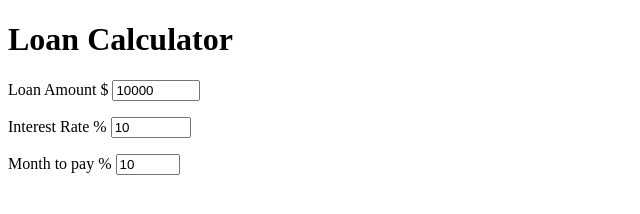
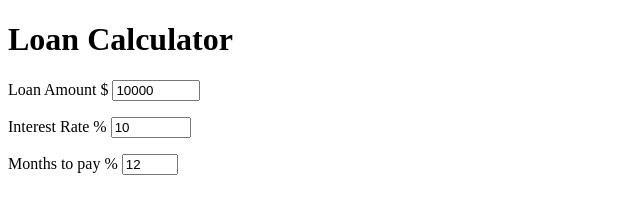
Before and after one commit to olivia-murimi/Loan-calculator, a plain HTML site: page index.html in a window 1280 px wide. Shown: the full height of the page, 0-640 px from the left. Drawn offline with Linux system fonts and the light colour scheme.

Commit message:
months to pay

```diff
--- a/index.html
+++ b/index.html
@@ -14,8 +14,8 @@
         <p>Interest Rate %
             <input type="number"  id="interest-rate" min="0" max="100" value="10" step=".1">
          </p>
-         <p>Month to pay  %
-            <input type="number"  id="loan-amount" min="0" max="100" value="10">
+         <p>Months to pay  %
+            <input type="number"  id="months-to-pay" min="6" max="48" value="12">
          </p>
     </div>
 </body>
```
